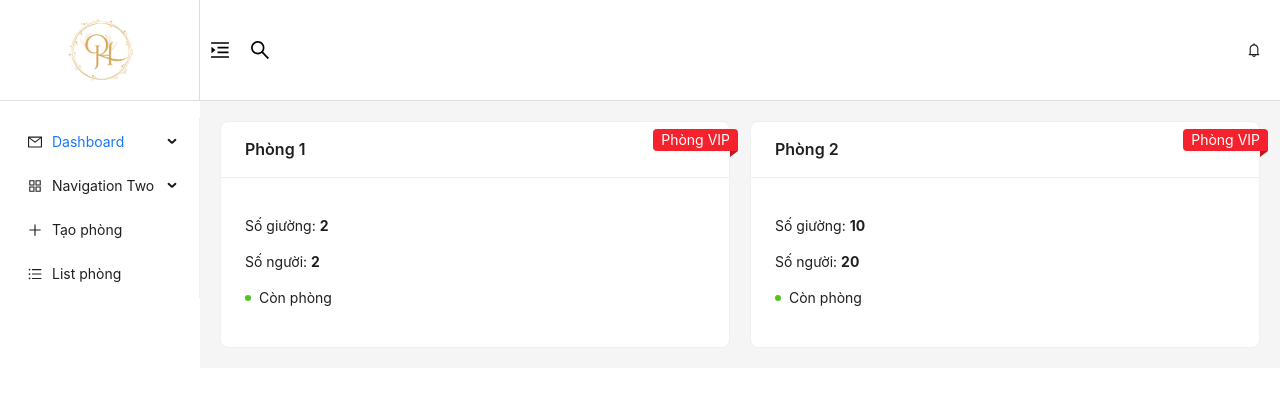
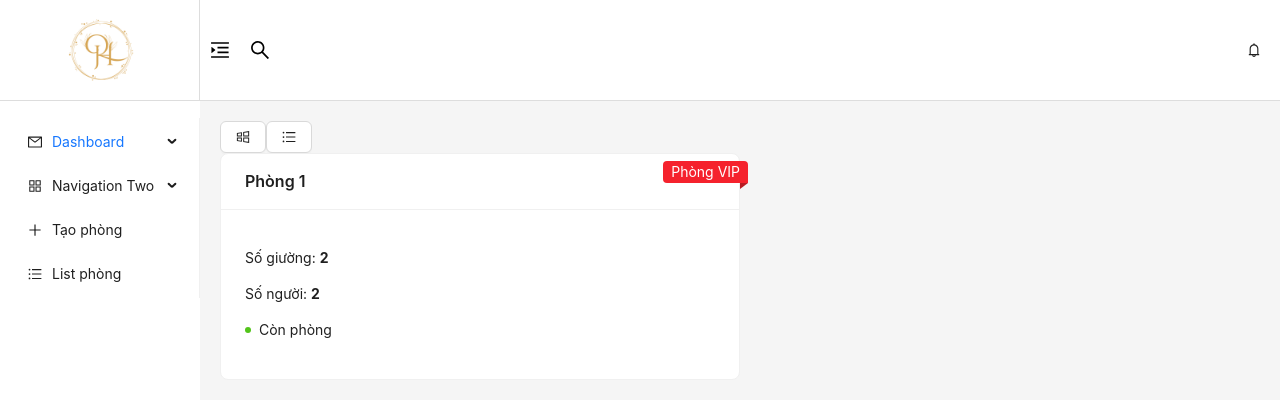
Before and after one commit to dangquanghuy286/AntDesign, a React (Create React App) app: page /list-room in a window 1280 px wide. Shown: the top 418 px of the page. Built offline with nearby package versions, Linux system fonts and the light colour scheme; data requests are answered from the project's data file.

Commit message:
Tables và Actions Delete

```diff
--- a/src/components/Grid/index.js
+++ b/src/components/Grid/index.js
@@ -1,6 +1,6 @@
 import CartItem from "../CartItem";
 import "./LearnGrid.css"
-import { Row, Col, Carousel, Image }
+import { Row, Col, Carousel, Image, Collapse }
     from
     "antd"
     ;
@@ -58,6 +58,8 @@ function HocGrid() {
                 </div>
             </Carousel>
             <Image src={banner} width={200} />
+            <Collapse>
+            </Collapse>
 
         </>
     )
--- a/src/database/database.json
+++ b/src/database/database.json
@@ -51,26 +51,6 @@
         "2025-03-26T17:00:00.000Z"
       ],
       "roomStatus": true
-    },
-    {
-      "id": "3bcb",
-      "roomName": "Phòng 2",
-      "maxOccupancy": 20,
-      "description": "sdfdf",
-      "bedCount": 10,
-      "roomType": [
-        "vip"
-      ],
-      "roomLocation": [
-        "tang-1",
-        "phong-102"
-      ],
-      "bedType": "double",
-      "bookingPeriod": [
-        "2025-02-26T17:00:00.000Z",
-        "2025-03-25T17:00:00.000Z"
-      ],
-      "roomStatus": true
     }
   ]
 }
--- /dev/null
+++ b/src/pages/ListRoom/DeleteRoom.js
@@ -0,0 +1,28 @@
+import { DeleteOutlined } from "@ant-design/icons";
+import { Button, Popconfirm } from "antd";
+import { deleteRoom } from "../../services/serviceRoom";
+
+function DeleteRoom(props) {
+    const { record, onReload } = props;
+    const hanleConfirm = async () => {
+        const res = await deleteRoom(record.id);
+        if (res) {
+            onReload();
+            alert("XÓA THÀNH CÔNG")
+        } else {
+            alert("XÓA KHÔNG THÀNH CÔNG")
+        }
+
+
+    }
+    return (
+        <>
+            <Popconfirm title="Bạn có muốn xóa" onConfirm={hanleConfirm}>
+                <Button danger size="small" icon={<DeleteOutlined />} />
+            </Popconfirm>
+
+        </>
+    )
+
+}
+export default DeleteRoom;
--- /dev/null
+++ b/src/pages/ListRoom/RoomGrid.js
@@ -0,0 +1,41 @@
+import { Badge, Card, Col, Row } from "antd";
+
+function RoomGrid(props) {
+    const { room } = props;
+    return (
+        <>
+
+            <Row>
+                {room.map((item) => (
+                    <Col span={12} key={item.id}>
+                        <Badge.Ribbon text={item.roomType?.includes("vip") ? "Phòng VIP" : "Phòng thường"} color={item.roomType?.includes("vip") ? "red" : "green"}>
+                            {/* sử dụng includes() để kiểm tra xem "vip" có trong danh sách đã chọn hay không: */}
+                            <Card title={item.roomName}>
+                                <p>
+                                    Số giường: <strong>
+                                        {item.bedCount}
+                                    </strong>
+                                </p>
+                                <p>
+                                    Số người: <strong>
+                                        {item.maxOccupancy}
+                                    </strong>
+                                </p>
+                                {/* <p>
+                                Loại phòng: <strong>
+
+                                    {item.roomType.map((type) => roomLabels[type]).join(", ")}
+                                </strong>
+                            </p> */}
+                                <p>
+                                    {item.roomStatus ? (<Badge status="success" text="Còn phòng" />) : (<Badge status="error" text="Hết phòng" />)}
+                                </p>
+                            </Card>
+                        </Badge.Ribbon>
+                    </Col>
+                ))}
+            </Row>
+        </>
+    )
+}
+export default RoomGrid;
--- /dev/null
+++ b/src/pages/ListRoom/RoomTable.js
@@ -0,0 +1,81 @@
+import { Badge, Table } from "antd";
+import DeleteRoom from "./DeleteRoom";
+
+function RoomTable(props) {
+    const { room, onReload } = props;
+    const columns = [
+        {
+            title: 'Tên phòng',
+            dataIndex: 'roomName',
+            key: 'roomName',
+        },
+        {
+            title: 'Số người',
+            dataIndex: 'maxOccupancy',
+            key: 'maxOccupancy',
+        },
+        {
+            title: 'Số giường',
+            dataIndex: 'bedCount',
+            key: 'bedCount',
+        },
+        {
+            title: 'Trạng thái',
+            dataIndex: 'roomStatus',
+            key: 'roomStatus',
+            render: (text, record) => {
+                console.log(text, record);
+                return <>
+                    {record.roomStatus ? (
+                        <>
+                            <Badge text="Còn phòng" color="green"></Badge>
+                        </>
+                    ) : (
+                        <>
+                            <Badge text="Hết phòng" color="red"></Badge>
+                        </>
+                    )}
+                </>
+            }
+        },
+        {
+            title: 'Cấp bậc',
+            dataIndex: 'roomType',
+            key: 'roomType',
+            render: (text, record) => {
+                console.log(text, record);
+                return <>
+                    {record.roomType.includes("vip") ? (
+                        <>
+                            <Badge text="Phòng Vip" color="green"></Badge>
+                        </>
+                    ) : (
+                        <>
+                            <Badge text="Phòng Thường" color="red"></Badge>
+                        </>
+                    )}
+                </>
+            }
+        },
+        {
+            title: 'Hành động',
+            key: 'action',
+            render: (_, record) => {
+                return (
+                    <>
+                        <DeleteRoom record={record} onReload={onReload} />
+                    </>
+                )
+
+            }
+
+        }
+    ]
+    return (
+        <>
+
+            <Table dataSource={room} columns={columns} rowKey="id" />;
+        </>
+    )
+}
+export default RoomTable;
--- a/src/pages/ListRoom/index.js
+++ b/src/pages/ListRoom/index.js
@@ -1,51 +1,38 @@
 import { useEffect, useState } from "react"
 import { getListRoom } from "../../services/serviceRoom";
-import { Badge, Card, Col, Row } from "antd";
+import { Button } from "antd";
+import { UnorderedListOutlined, WindowsOutlined } from "@ant-design/icons";
+import RoomGrid from "./RoomGrid";
+import RoomTable from "./RoomTable";
 
 function ListRoom() {
     const [room, setRoom] = useState([]);
-
+    const [isGrid, setIsGrid] = useState(true);
+    const fetchApi = async () => {
+        const res = await getListRoom();
+        setRoom(res)
+    }
     useEffect(() => {
-        const fetchApi = async () => {
-            const res = await getListRoom();
-            setRoom(res)
-        }
         fetchApi();
     }, []);
-    console.log(room);
+    const handleReload = () => {
+        fetchApi();
+    }
 
     return (
         <>
-            <Row gutter={[20, 20]}>
-                {room.map((item) => (
-                    <Col span={12} key={item.id}>
-                        <Badge.Ribbon text={item.roomType?.includes("vip") ? "Phòng VIP" : "Phòng thường"} color={item.roomType?.includes("vip") ? "red" : "green"}>
-                            {/* sử dụng includes() để kiểm tra xem "vip" có trong danh sách đã chọn hay không: */}
-                            <Card title={item.roomName}>
-                                <p>
-                                    Số giường: <strong>
-                                        {item.bedCount}
-                                    </strong>
-                                </p>
-                                <p>
-                                    Số người: <strong>
-                                        {item.maxOccupancy}
-                                    </strong>
-                                </p>
-                                {/* <p>
-                                Loại phòng: <strong>
+            <Button onClick={() => setIsGrid(true)}><WindowsOutlined /></Button>
+            <Button onClick={() => setIsGrid(false)}><UnorderedListOutlined /></Button>
+            {isGrid ? (
+                <>
+                    <RoomGrid room={room} />
+                </>) : (
+                <>
+                    <><RoomTable room={room} onReload={handleReload} /></>
+                </>
+            )
+            }
 
-                                    {item.roomType.map((type) => roomLabels[type]).join(", ")}
-                                </strong>
-                            </p> */}
-                                <p>
-                                    {item.roomStatus ? (<Badge status="success" text="Còn phòng" />) : (<Badge status="error" text="Hết phòng" />)}
-                                </p>
-                            </Card>
-                        </Badge.Ribbon>
-                    </Col>
-                ))}
-            </Row>
         </>
     )
 }
--- a/src/services/serviceRoom.js
+++ b/src/services/serviceRoom.js
@@ -1,4 +1,4 @@
-import { get, post } from "../utils/request"
+import { del, get, post } from "../utils/request"
 export const createRoom = async (dataRoom) => {
     const res = await post("room", dataRoom);
     return res
@@ -7,3 +7,7 @@ export const getListRoom = async () => {
     const res = await get("room");
     return res;
 }
+export const deleteRoom = async (id) => {
+    const res = await del(`room/${id}`)
+    return res
+}
```
